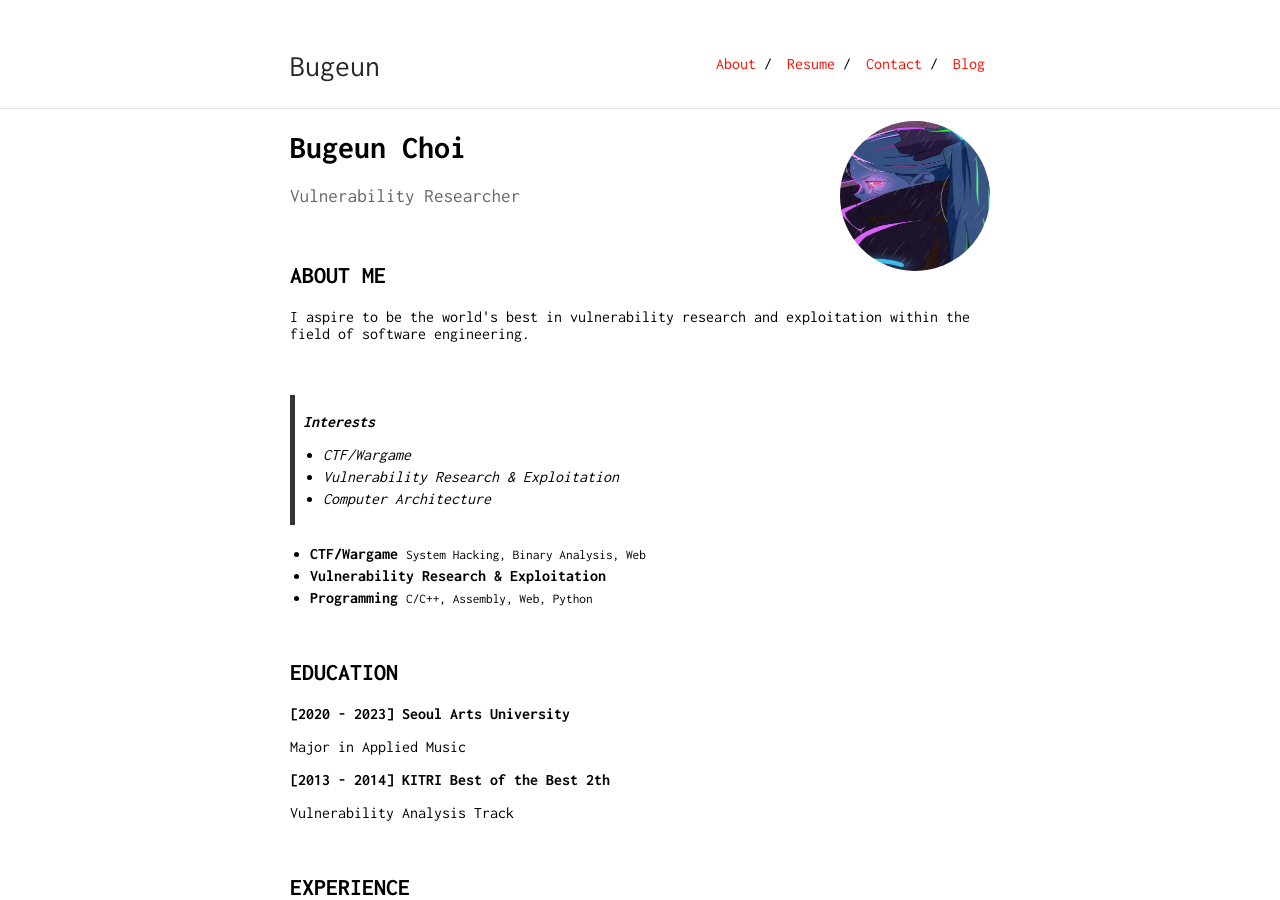
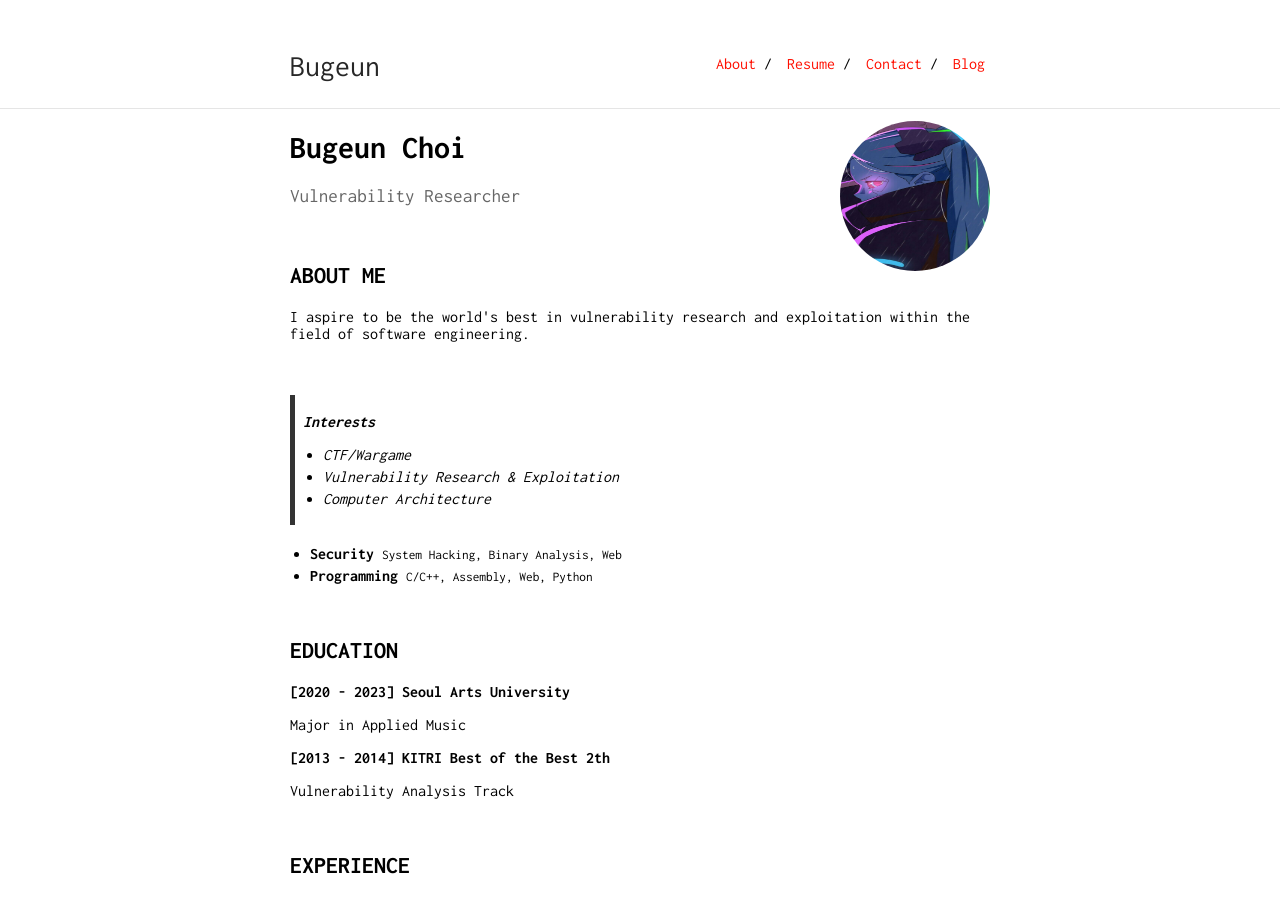
Before and after one commit to Bugeun/bugeun.github.io, a Jekyll site: the page built from index.md, in a window 1280 px wide and 900 px high. Built offline with Jekyll 4.4.1, drawn with Linux system fonts in a browser that asks for light colours.

Commit message:
Update index.md

```diff
--- a/index.md
+++ b/index.md
@@ -25,11 +25,8 @@ Vulnerability Researcher
 <section>
         <ul>
           <li>
-            <b>CTF/Wargame</b>
+            <b>Security</b>
             <small>System Hacking, Binary Analysis, Web</small>
-          </li>
-          <li>
-            <b>Vulnerability Research & Exploitation</b>
           </li>
           <li>
             <b>Programming</b>
```
